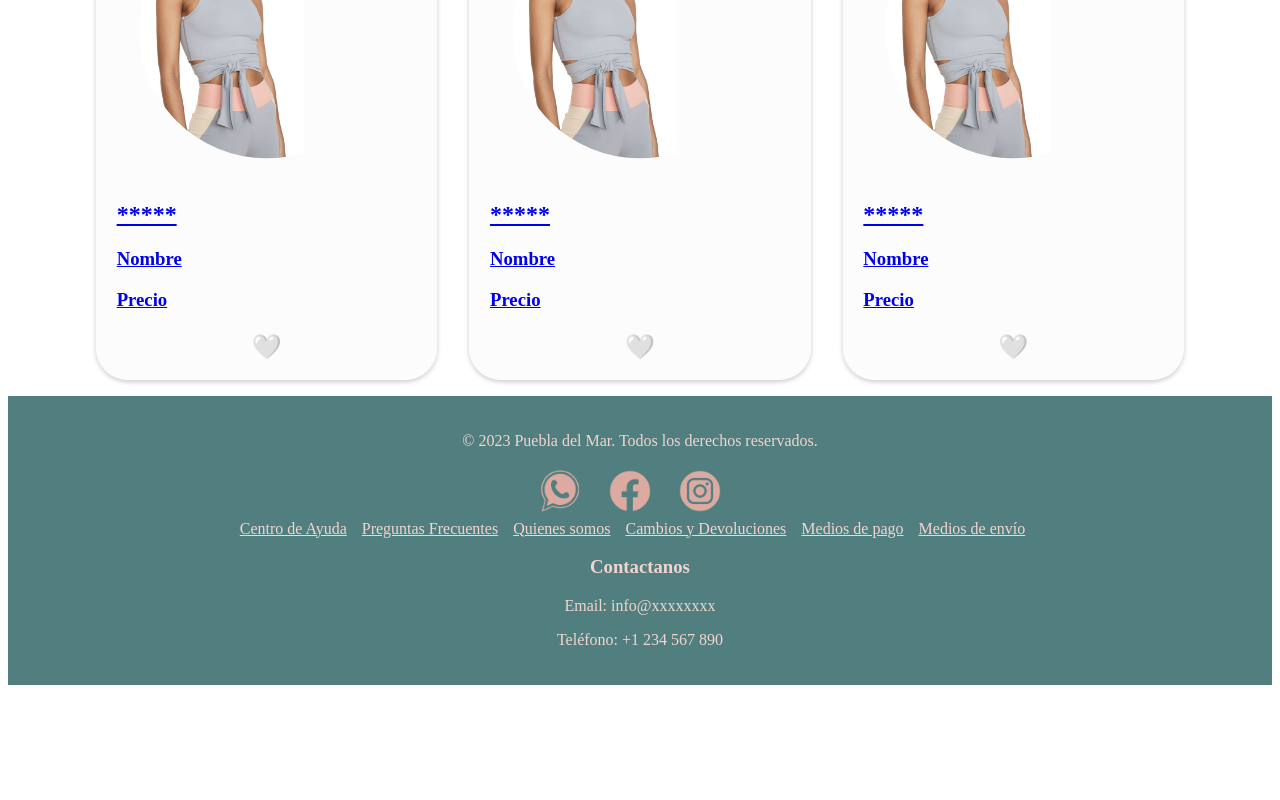
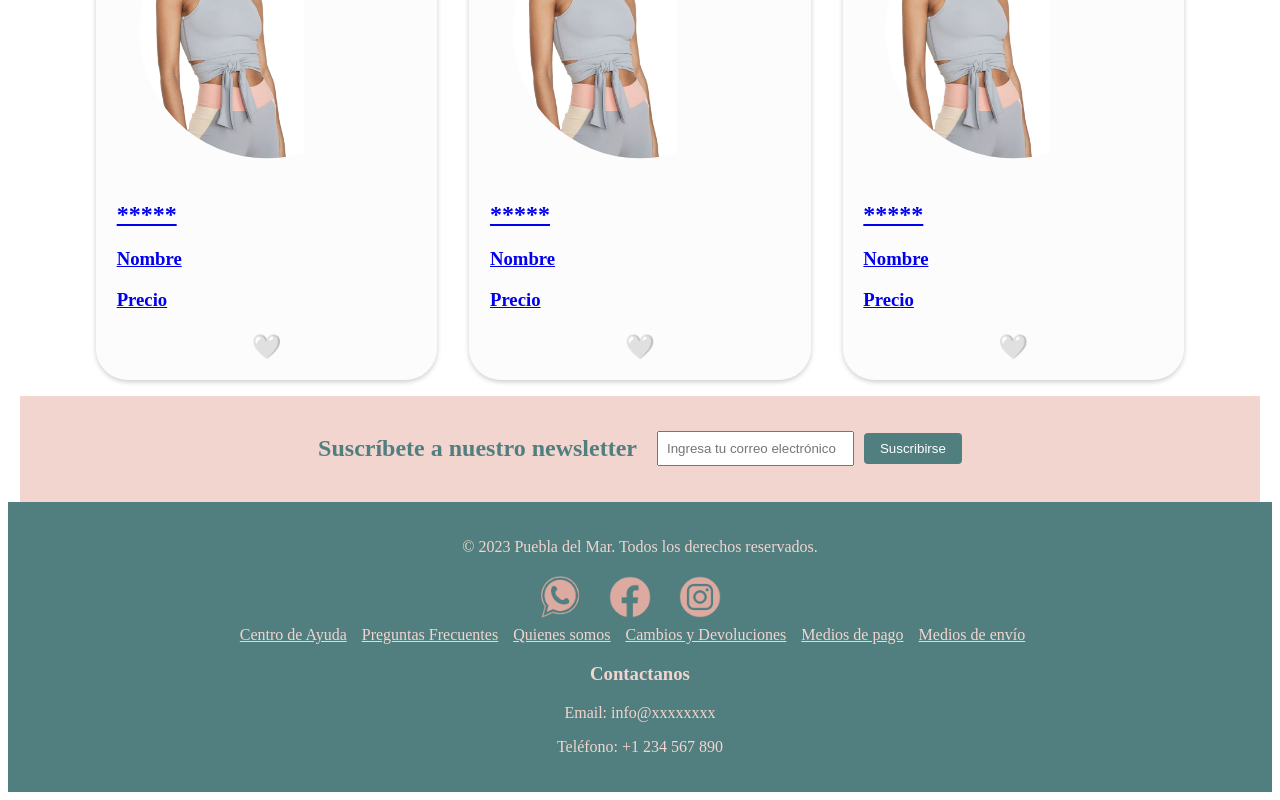
Before and after one commit to PuebladelMar/SoyPuebla, a React (Vite) app in the folder client/: page /home in a window 1280 px wide. Shown: the part 1500-2300 px from the top of the page. Before the commit the page ends 2193 px from the top, so only its background shows below. Built offline with nearby package versions, Linux system fonts and the light colour scheme.

Commit message:
feat(client/componentes):add newsletter - Carito

```diff
--- /dev/null
+++ b/client/src/componentes/newsletter/newsletter.css
@@ -0,0 +1,39 @@
+.newsletter {
+    background-color:  #f2d5cf;
+    max-width: 1200px;
+    margin: 0 auto;
+    padding: 20px; /* Ajusta el valor del padding según tus preferencias */
+    display: flex;
+    justify-content: center; /* Centra los elementos horizontalmente */
+    align-items: center; /* Centra los elementos verticalmente */
+  }
+
+  .newsletter h2 {
+    margin-right: 20px; /* Ajusta el margen entre el h2 y el formulario */
+    border-color: #517f7f;
+    color: #517f7f;
+  }
+
+  .newsletter form {
+    display: flex; /* Ajusta el formulario para que los elementos internos estén en línea */
+    align-items: center; /* Centra los elementos verticalmente dentro del formulario */
+  }
+
+  .newsletter input[type="email"] {
+    flex: 1; /* Permite que el campo de correo electrónico ocupe el espacio restante */
+    padding: 8px;
+    margin-right: 10px; /* Ajusta el margen entre el campo de correo y el botón */
+  }
+
+  .newsletter button {
+    background-color: #517f7f;
+    color: #fff;
+    padding: 8px 16px;
+    border: none;
+    border-radius: 4px;
+    cursor: pointer;
+  }
+
+  .newsletter button:hover {
+    background-color:  #b2cebf;
+  }
--- /dev/null
+++ b/client/src/componentes/newsletter/newsletter.jsx
@@ -0,0 +1,21 @@
+import "./newsletter.css";
+
+const Newsletter = () => {
+  return (
+    <div className="newsletter">
+      <h2>Suscríbete a nuestro newsletter</h2>
+      <form id="newsletter-form">
+        <input
+          type="email"
+          id="email-input"
+          placeholder="Ingresa tu correo electrónico"
+          required
+        />
+        <button type="submit">Suscribirse</button>
+      </form>
+      <p id="subscription-status"></p>
+    </div>
+  );
+};
+
+export default Newsletter;
--- a/client/src/views/home/Home.jsx
+++ b/client/src/views/home/Home.jsx
@@ -1,18 +1,17 @@
-
-import NavBar from '../../componentes/navbar/NavBar';
-import CardContainer from '../../componentes/cardContainer/CardContainer';
+import NavBar from "../../componentes/navbar/NavBar";
+import CardContainer from "../../componentes/cardContainer/CardContainer";
 import Footer from "../../componentes/footer/Footer";
-import Slider from '../../componentes/slider/Slider';
-
+import Slider from "../../componentes/slider/Slider";
+import Newsletter from "../../componentes/newsletter/newsletter";
 
 const Home = () => {
   return (
     <div>
       <NavBar />
-      <Slider/>
+      <Slider />
       <CardContainer />
+      <Newsletter />
       <Footer />
-
     </div>
   );
 };
```
